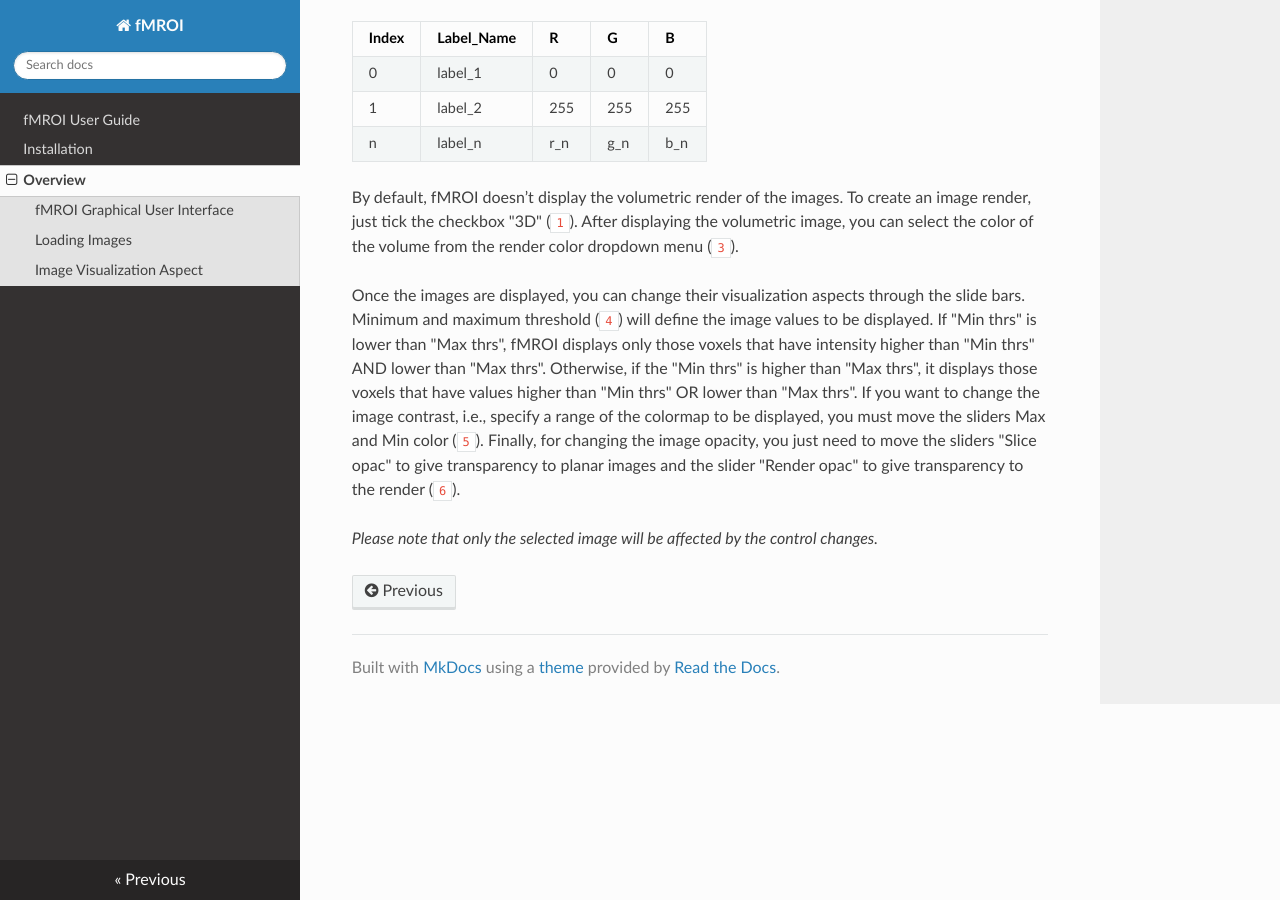
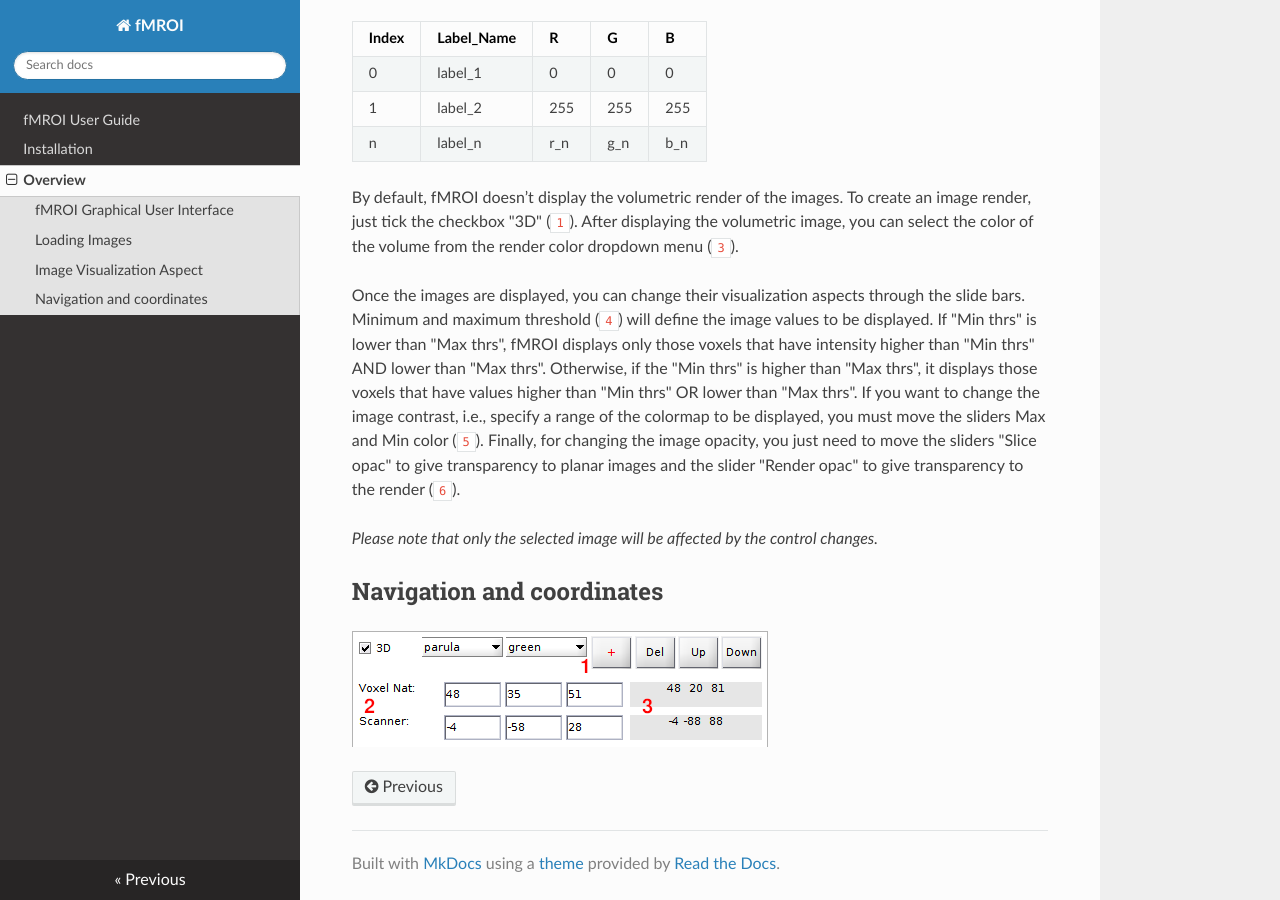
Before and after one commit to proactionlab/fmroi-docs, an MkDocs documentation site: the page built from docs/overview.md, in a window 1280 px wide and 900 px high, scrolled down 3056 px. Built offline with MkDocs 1.6.1, drawn with Linux system fonts in a browser that asks for light colours; nearby versions of some CDN libraries.

Commit message:
update overview page

```diff
--- a/docs/overview.md
+++ b/docs/overview.md
@@ -64,3 +64,9 @@
 If you want to change the image contrast, i.e., specify a range of the colormap to be displayed, you must move the sliders Max and Min color (`5`). Finally, for changing the image opacity, you just need to move the sliders "Slice opac" to give transparency to planar images and the slider "Render opac" to give transparency to the render (`6`).
 
 *Please note that only the selected image will be affected by the control changes.*
+
+
+Navigation and coordinates
+--------------------------
+
+![Image coordinates](img/cursor_controls.png)
```
Also changed, not shown: docs/img/cursor_controls.png (added).
